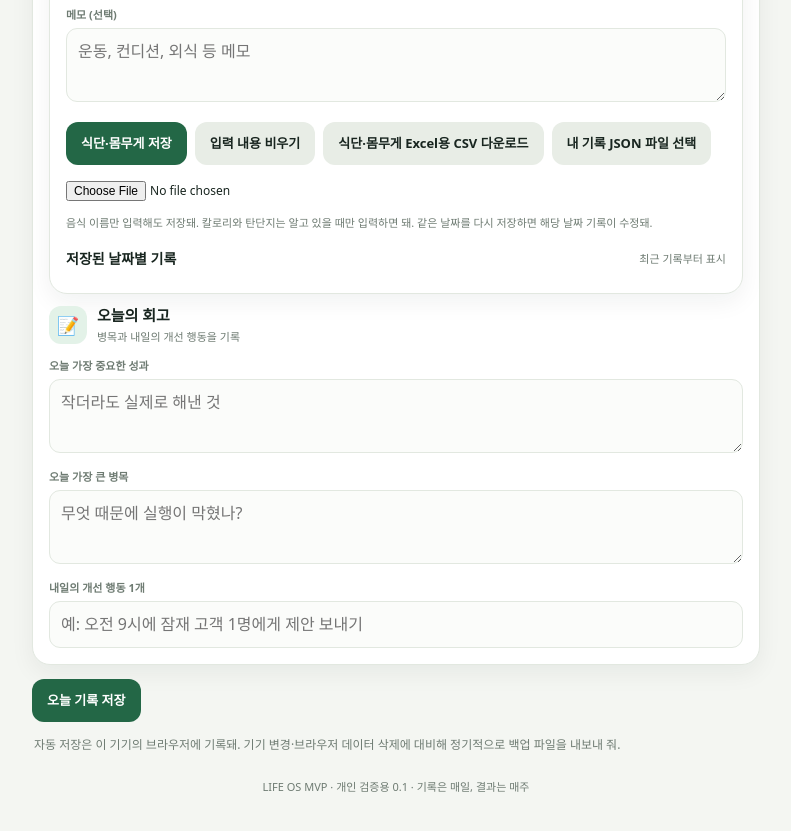
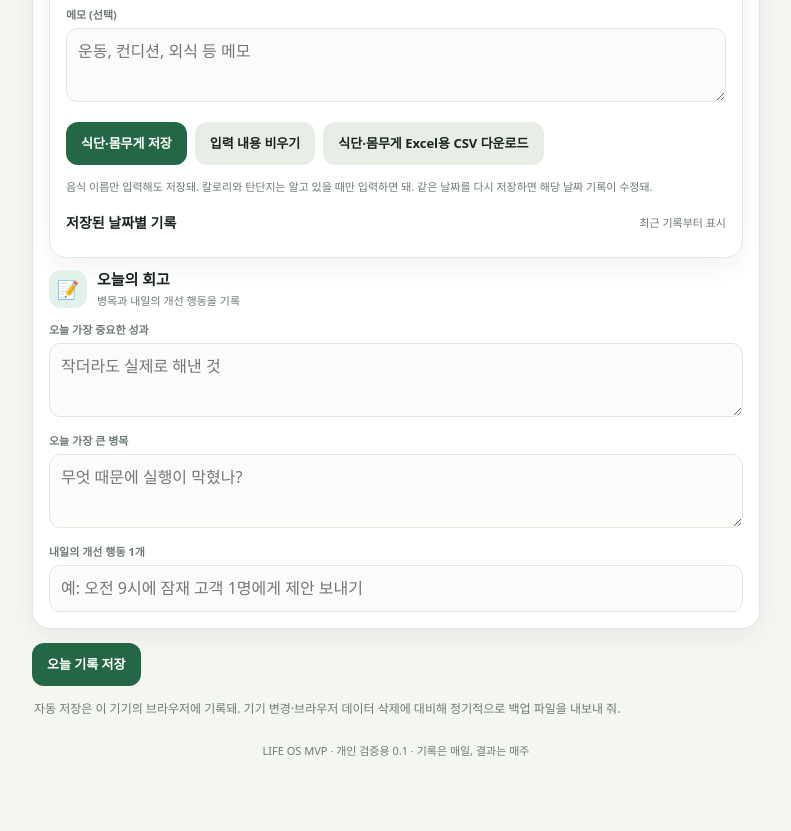
Before and after one commit to seriluna/life-os, a plain HTML site: page index.html in a window 1280 px wide. Shown: the part 3395-4226 px from the top of the page, without its empty margins (244-1035 px from the left). Drawn offline with Linux system fonts and the light colour scheme.

Commit message:
Move bulk personal history import into Settings and update cache version

```diff
--- a/index.html
+++ b/index.html
@@ -49,7 +49,7 @@
 <div class="health-meal"><h4>🏋️ 수면 · 운동 · 걸음 수</h4><div class="health-macros"><div><label for="hl-act-sleepHours">수면 (시간)</label><input type="number" min="0" step="0.1" id="hl-act-sleepHours" placeholder="선택"></div><div><label for="hl-act-absMinutes">복근 (분)</label><input type="number" min="0" step="0.1" id="hl-act-absMinutes" placeholder="선택"></div><div><label for="hl-act-strengthMinutes">근력 (분)</label><input type="number" min="0" step="0.1" id="hl-act-strengthMinutes" placeholder="선택"></div><div><label for="hl-act-yogaMinutes">요가 (분)</label><input type="number" min="0" step="0.1" id="hl-act-yogaMinutes" placeholder="선택"></div><div><label for="hl-act-hipReps">힙 (회)</label><input type="number" min="0" step="0.1" id="hl-act-hipReps" placeholder="선택"></div><div><label for="hl-act-cardioMinutes">유산소 (분)</label><input type="number" min="0" step="0.1" id="hl-act-cardioMinutes" placeholder="선택"></div><div><label for="hl-act-steps">걸음 수</label><input type="number" min="0" step="0.1" id="hl-act-steps" placeholder="선택"></div></div></div>
 <div class="health-meal"><h4>🚫 식단 규칙 체크</h4><div class="health-macros"><div><label for="hl-flag-unprocessed">가공식품 제한</label><select id="hl-flag-unprocessed"><option value="">미기록</option><option value="x">준수 표시 (x)</option><option value="yes">예</option><option value="no">아니오</option></select></div><div><label for="hl-flag-noFlour">가루·밀가루 제한</label><select id="hl-flag-noFlour"><option value="">미기록</option><option value="x">준수 표시 (x)</option><option value="yes">예</option><option value="no">아니오</option></select></div><div><label for="hl-flag-noSweets">단것 제한</label><select id="hl-flag-noSweets"><option value="">미기록</option><option value="x">준수 표시 (x)</option><option value="yes">예</option><option value="no">아니오</option></select></div><div><label for="hl-flag-noFried">튀김 제한</label><select id="hl-flag-noFried"><option value="">미기록</option><option value="x">준수 표시 (x)</option><option value="yes">예</option><option value="no">아니오</option></select></div></div></div><div id="healthMeals"></div><div class="health-total"><strong>하루 합계</strong><span id="healthTotalKcal">0 kcal</span><span id="healthTotalMacros">탄수화물 0g · 단백질 0g · 지방 0g</span></div>
 <div class="field" style="margin-top:10px"><label for="healthNote">메모 (선택)</label><textarea id="healthNote" placeholder="운동, 컨디션, 외식 등 메모" rows="2"></textarea></div>
-<div class="actions"><button class="btn primary" id="saveHealthLog" type="button">식단·몸무게 저장</button><button class="btn secondary" id="clearHealthForm" type="button">입력 내용 비우기</button><button class="btn secondary" id="exportHealthCsv" type="button">식단·몸무게 Excel용 CSV 다운로드</button><label class="btn secondary" for="importHealthJson" style="display:inline-flex;align-items:center;justify-content:center">내 기록 JSON 파일 선택</label><input id="importHealthJson" type="file" accept=".json,application/json" style="display:block;width:100%;margin-top:8px;font-size:12px"></div>
+<div class="actions"><button class="btn primary" id="saveHealthLog" type="button">식단·몸무게 저장</button><button class="btn secondary" id="clearHealthForm" type="button">입력 내용 비우기</button><button class="btn secondary" id="exportHealthCsv" type="button">식단·몸무게 Excel용 CSV 다운로드</button></div>
 <p class="small-note">음식 이름만 입력해도 저장돼. 칼로리와 탄단지는 알고 있을 때만 입력하면 돼. 같은 날짜를 다시 저장하면 해당 날짜 기록이 수정돼.</p>
 <div class="health-history-head"><h3>저장된 날짜별 기록</h3><span class="small-note">최근 기록부터 표시</span></div><div id="healthHistory"></div>
 </section><div class="category-title"><div class="cat-icon">📝</div><div><h3>오늘의 회고</h3><p>병목과 내일의 개선 행동을 기록</p></div></div>
@@ -85,7 +85,7 @@
 <div class="section-head"><div><h2>데이터 관리</h2><p>기록을 백업하거나 다른 기기로 옮겨.</p></div></div>
 <div class="card"><div class="category-title"><div class="cat-icon">💾</div><div><h3>백업 및 복원</h3><p>JSON은 전체 기록 복원용, CSV는 스프레드시트 분석용</p></div></div>
 <div class="actions"><button class="btn primary" id="exportJson">전체 백업 다운로드 (JSON)</button><button class="btn secondary" id="exportCsv">기록 내보내기 (CSV)</button></div>
-<div class="field"><label>백업 파일 복원</label><input id="importFile" type="file" accept=".json,application/json"></div>
+<div class="field"><label>백업 파일 복원</label><input id="importFile" type="file" accept=".json,application/json"></div><div class="field" style="margin-top:14px"><label for="importHealthJson">개인 식단·운동 기록 일괄 가져오기</label><input id="importHealthJson" type="file" accept=".json,application/json" style="display:block;width:100%;margin-top:8px;font-size:12px"><p class="small-note">한 번만 파일을 선택하면 파일 안의 모든 날짜 기록과 목표 설정을 한꺼번에 가져와. 날짜마다 따로 업로드할 필요 없어.</p></div>
 <p class="small-note">복원은 기존 기록과 병합해. 같은 날짜는 백업 파일의 기록으로 덮어써.</p></div>
 <div class="card"><div class="category-title"><div class="cat-icon">⚙️</div><div><h3>목표 설정</h3><p>식단 목표와 4대 금지 항목을 조정할 수 있어.</p></div></div>
 <div class="fields three"><div class="field"><label>탄수화물 목표 (g)</label><input type="number" id="goalCarbs" min="0"></div><div class="field"><label>단백질 목표 (g)</label><input type="number" id="goalProtein" min="0"></div><div class="field"><label>지방 목표 (g)</label><input type="number" id="goalFat" min="0"></div></div>
@@ -97,5 +97,5 @@
 <div class="footer">LIFE OS MVP · 개인 검증용 0.1 · 기록은 매일, 결과는 매주</div>
 </div>
 <div class="bottom"><div class="bottom-inner"><button class="btn secondary" id="bottomInsights">📊 성과 보기</button><button class="btn primary" id="bottomSave">✓ 오늘 저장</button></div></div>
-<script src="app.js?v=18"></script><script src="health-log.js?v=4"></script>
+<script src="app.js?v=19"></script><script src="health-log.js?v=5"></script>
 </body></html>
```
